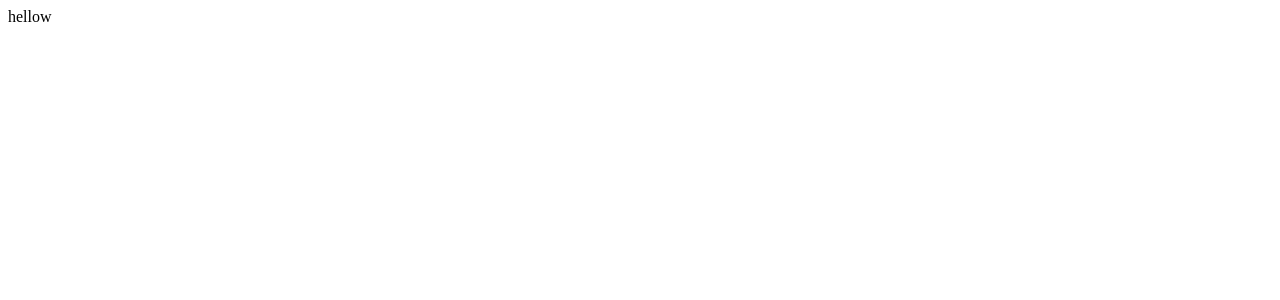
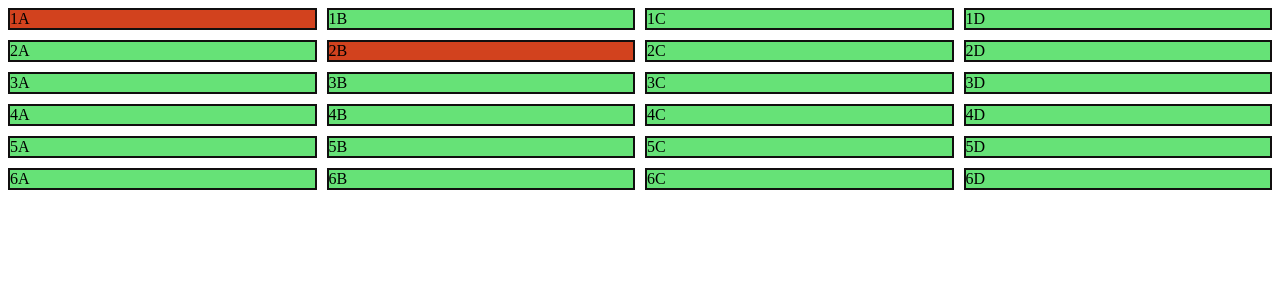
Before and after one commit to pyashraful/bus-ticket-booking-app, a React (Create React App) app: page / in a window 1280 px wide. Shown: the top 300 px of the page. Built offline with nearby package versions, Linux system fonts and the light colour scheme.

Commit message:
'addtobooked'

```diff
--- a/create.js
+++ b/create.js
@@ -4,7 +4,7 @@ const createSeats = (rows, startIndex) => {
   let k = 'A';
   const section = [];
   while(i < 6 && j <= rows) {
-      if(k > 'F') {
+      if(k > 'D') {
           k = 'A';
           j++;
           console.log(j)
@@ -18,8 +18,8 @@ const createSeats = (rows, startIndex) => {
 
 }
 
-const n = createSeats(2, '1')
-const m = createSeats(10, '3')
+const n = createSeats(4, '1')
+const m = createSeats(8, '3')
 
 console.log(n)
 console.log(m)
--- a/src/App.js
+++ b/src/App.js
@@ -1,10 +1,11 @@
 import React from 'react'
+import BookSeats from './components/BookSeats'
 
 const App = () => {
   return (
-    <div>
-      hellow
-    </div>
+    <>
+      <BookSeats />
+    </>
   )
 }
 
--- a/src/components/BookSeats.js
+++ b/src/components/BookSeats.js
@@ -1,27 +1,29 @@
-import React from 'react'
+import React, {useState} from 'react'
+import busData from '../data'
+import Seats from './Seats';
+import './style.css'
 
-const createSeats = (rows, startIndex) =>{
-  const i = 0;
-  let j = startIndex
-  let k = 'A'
-  const section = []
-  while (i < 6 && j <= rows) {
-    if(k<'F'){
-      k = 'A'
-      j +=1
+const BookSeats = () => {
+
+  const [seats, setSeats] = useState(busData())
+  const [booked, setbooked] = useState(['1A', '2B'])
+  const [myBooked, setmyBooked ] = useState([])
+
+
+  const addToBook = (e) => {
+    if(e.target.className === 'green' && !myBooked.includes(e.target.innerText)){
+      const too = e.target.innerText
+      setbooked( [...booked, too])
+      setmyBooked([...myBooked, too ])
     }
-    if(j < rows + 1){
-      section.push(j+k)
-      k = section.fromCharCode(k.charCodeAt(0) + 1)
+    if(e.target.className === 'bookedStyle' && myBooked.includes(e.target.innerText)){
+      setmyBooked(myBooked.filter(item => item !== e.target.innerText))
+      setbooked(booked.filter(item => item !== e.target.innerText))
     }
   }
-}
-
-
-const BookSeats = () => {
   return (
-    <div>
-
+    <div className='seats' >
+      <Seats seats={seats} addToBook={addToBook} booked={booked} />
     </div>
   )
 }
--- a/src/components/Seats.js
+++ b/src/components/Seats.js
@@ -1,13 +1,28 @@
-import React from 'react'
+const Seats = ({seats, booked, addToBook}) => {
 
-const Seats = (seatNumber) => {
   return (
-    <div>
-      {seatNumber.map(seat => (
-        <div key={seat}>{seat}</div>
-      ))}
-    </div>
+    <>
+
+    {seats.map((seat) => {
+
+      let availableStyle = 'green'
+      // console.log(seat)
+      // console.log(booked)
+      if(booked.includes(seat)){
+        availableStyle = 'bookedStyle'
+      }
+
+      // if(booked.includes(seat)){
+      //   availableStyle = 'bookedStyle'
+      // }
+
+      // console.log(data.seatNumber)
+      return <div key={seat} onClick={addToBook} className={availableStyle}>{seat}</div>
+    })}
+    </>
   )
 }
 
+
+
 export default Seats
--- /dev/null
+++ b/src/components/style.css
@@ -0,0 +1,19 @@
+.seats {
+  display: grid;
+  grid-template-columns: repeat(4, 1fr);
+  grid-template-rows: repeat(6, 1fr);
+  grid-gap: 10px;
+}
+
+.seats > div {
+  border: 2px solid rgb(17, 15, 15);
+}
+
+.green {
+  background-color: rgb(102, 226, 119);
+  cursor: pointer;
+}
+
+.bookedStyle {
+  background-color: rgb(210, 66, 30);
+}
--- /dev/null
+++ b/src/data.js
@@ -0,0 +1,18 @@
+function busData(){
+  return[
+    '1A','1B',
+    '1C','1D',
+    '2A','2B',
+    '2C','2D',
+    '3A','3B',
+    '3C','3D',
+    '4A','4B',
+    '4C','4D',
+    '5A','5B',
+    '5C','5D',
+    '6A','6B',
+    '6C','6D'
+  ]
+}
+
+export default busData;
```
Also changed, not shown: makeData.js (added, +19 -0 lines).
